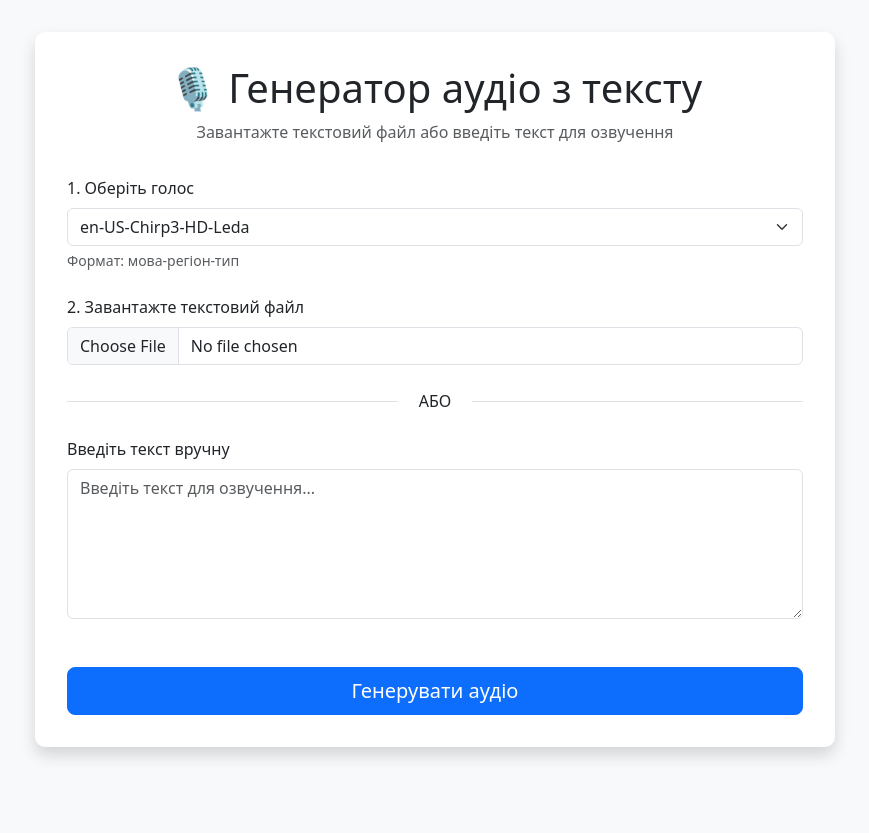
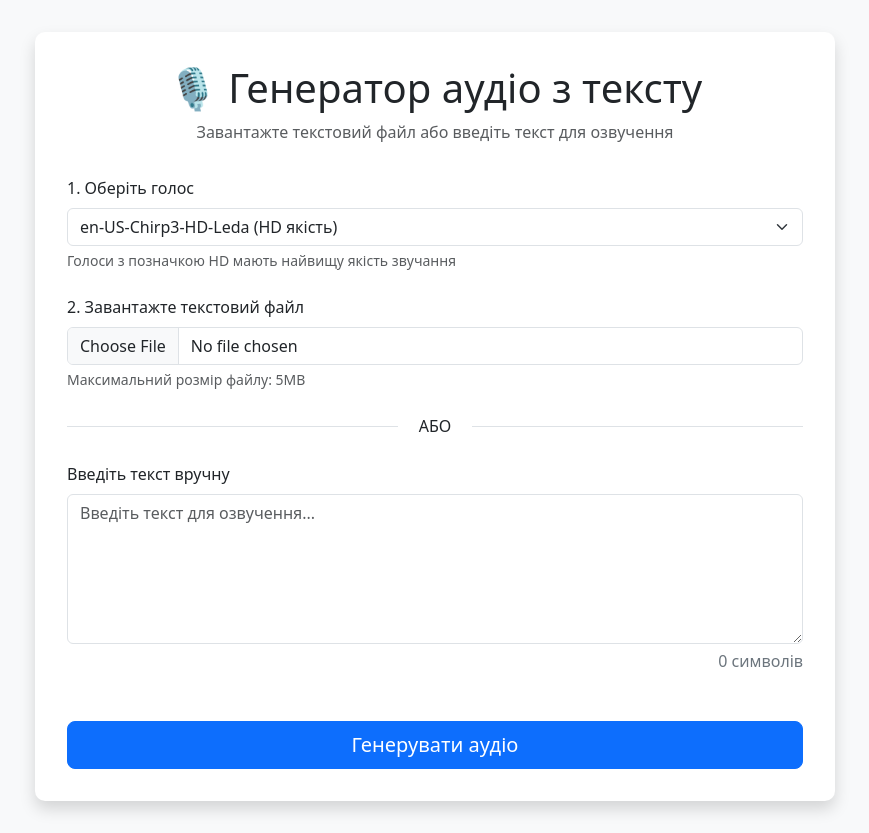
Before and after one commit to alinasamoilenko/tts-generator, a Flask app: page / in a window 1280 px wide. Shown: the whole page, without its empty margins (205-1074 px from the left). Before the commit the page ends 758 px from the top, so only its background shows below. Run offline with Flask 3, Linux system fonts and the light colour scheme.

Commit message:
Update index.html

```diff
--- a/templates/index.html
+++ b/templates/index.html
@@ -67,6 +67,23 @@
             width: 3rem;
             height: 3rem;
         }
+        .voice-option-hd {
+            font-weight: bold;
+            color: #0d6efd;
+        }
+        #char-counter {
+            text-align: right;
+            color: #6c757d;
+            margin-top: 5px;
+        }
+        #progressContainer {
+            display: none;
+            margin-top: 20px;
+        }
+        .alert-warning {
+            display: none;
+            margin-top: 15px;
+        }
     </style>
 </head>
 <body>
@@ -87,17 +104,22 @@
                 <label for="voice" class="form-label">1. Оберіть голос</label>
                 <select class="form-select" id="voice" name="voice" required>
                     {% for voice in voice_options %}
-                    <option value="{{ voice }}">{{ voice }}</option>
+                    <option value="{{ voice }}" {% if "HD" in voice %}class="voice-option-hd"{% endif %}>
+                        {{ voice }} {% if "HD" in voice %}(HD якість){% endif %}
+                    </option>
                     {% endfor %}
                 </select>
                 <div class="form-text">
-                    Формат: мова-регіон-тип
+                    Голоси з позначкою HD мають найвищу якість звучання
                 </div>
             </div>
 
             <div class="form-section">
                 <label for="text_file" class="form-label">2. Завантажте текстовий файл</label>
                 <input class="form-control" type="file" id="text_file" name="text_file" accept=".txt">
+                <div class="form-text">
+                    Максимальний розмір файлу: 5MB
+                </div>
             </div>
 
             <div class="or-divider">
@@ -107,6 +129,11 @@
             <div class="form-section">
                 <label for="text_content" class="form-label">Введіть текст вручну</label>
                 <textarea class="form-control" id="text_content" name="text_content" placeholder="Введіть текст для озвучення..."></textarea>
+                <div id="char-counter">0 символів</div>
+            </div>
+
+            <div class="alert alert-warning" id="longTextWarning">
+                <strong>Увага!</strong> Великі тексти можуть оброблятися довше. Будь ласка, зачекайте до завершення обробки.
             </div>
 
             <div class="d-grid gap-2">
@@ -119,12 +146,38 @@
                 <span class="visually-hidden">Створення аудіо...</span>
             </div>
             <p class="mt-3">Створюємо аудіо... Це може зайняти деякий час для великих текстів.</p>
+
+            <div id="progressContainer" class="mt-3">
+                <div class="progress">
+                    <div class="progress-bar progress-bar-striped progress-bar-animated" role="progressbar" style="width: 0%"></div>
+                </div>
+                <p class="mt-2" id="progressText">Підготовка...</p>
+            </div>
         </div>
     </div>
 
     <script src="https://cdn.jsdelivr.net/npm/bootstrap@5.3.0/dist/js/bootstrap.bundle.min.js"></script>
     <script>
-        document.getElementById('ttsForm').addEventListener('submit', function() {
+        document.addEventListener('DOMContentLoaded', function() {
+            const textArea = document.getElementById('text_content');
+            const charCounter = document.getElementById('char-counter');
+            const longTextWarning = document.getElementById('longTextWarning');
+
+            // Лічильник символів
+            textArea.addEventListener('input', function() {
+                const length = this.value.length;
+                charCounter.textContent = length + ' символів';
+
+                // Показати попередження для довгих текстів
+                if (length > 2000) {
+                    longTextWarning.style.display = 'block';
+                } else {
+                    longTextWarning.style.display = 'none';
+                }
+            });
+
+            // Обробка форми
+            document.getElementById('ttsForm').addEventListener('submit', function(event) {
                 // Перевірка, що хоч один із способів введення тексту використано
                 const fileInput = document.getElementById('text_file');
                 const textInput = document.getElementById('text_content');
@@ -135,9 +188,44 @@
                     return false;
                 }
 
-            // Показати індикатор завантаження
+                // Показати індикатор завантаження та прогрес
                 document.getElementById('loader').style.display = 'block';
                 document.getElementById('submitBtn').disabled = true;
+
+                // Для великих текстів показуємо прогресбар
+                if (textInput.value.length > 3000 || (fileInput.files.length > 0 && fileInput.files[0].size > 3000)) {
+                    document.getElementById('progressContainer').style.display = 'block';
+
+                    // Імітація прогресу обробки (лише для UI)
+                    simulateProgress();
+                }
+            });
+
+            // Функція імітації прогресу (для UX)
+            function simulateProgress() {
+                const progressBar = document.querySelector('.progress-bar');
+                const progressText = document.getElementById('progressText');
+                let progress = 0;
+
+                const interval = setInterval(function() {
+                    progress += Math.random() * 5;
+                    if (progress > 95) {
+                        progress = 95; // Залишаємо останні 5% на фактичне завершення
+                        clearInterval(interval);
+                    }
+
+                    progressBar.style.width = progress + '%';
+
+                    if (progress < 30) {
+                        progressText.textContent = 'Обробка тексту...';
+                    } else if (progress < 60) {
+                        progressText.textContent = 'Генерація аудіо...';
+                    } else {
+                        progressText.textContent = 'Об\'єднання фрагментів...';
+                    }
+
+                }, 1000);
+            }
         });
     </script>
 </body>
```
Lines whose indentation alone changed are shown as unchanged.
